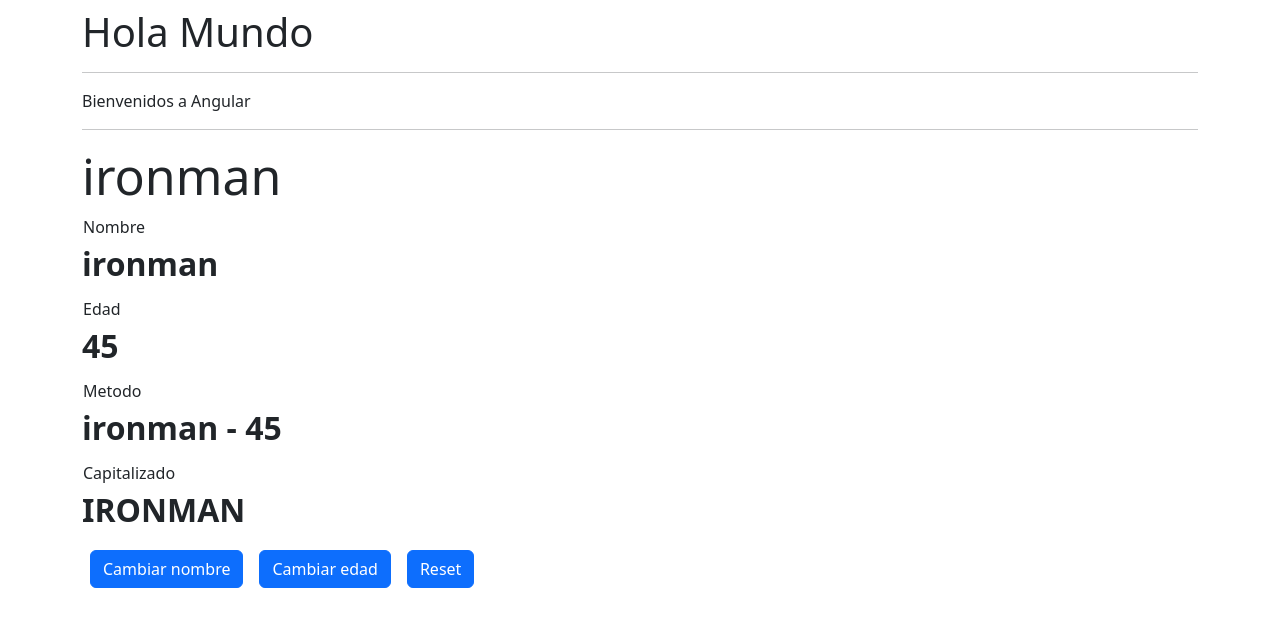
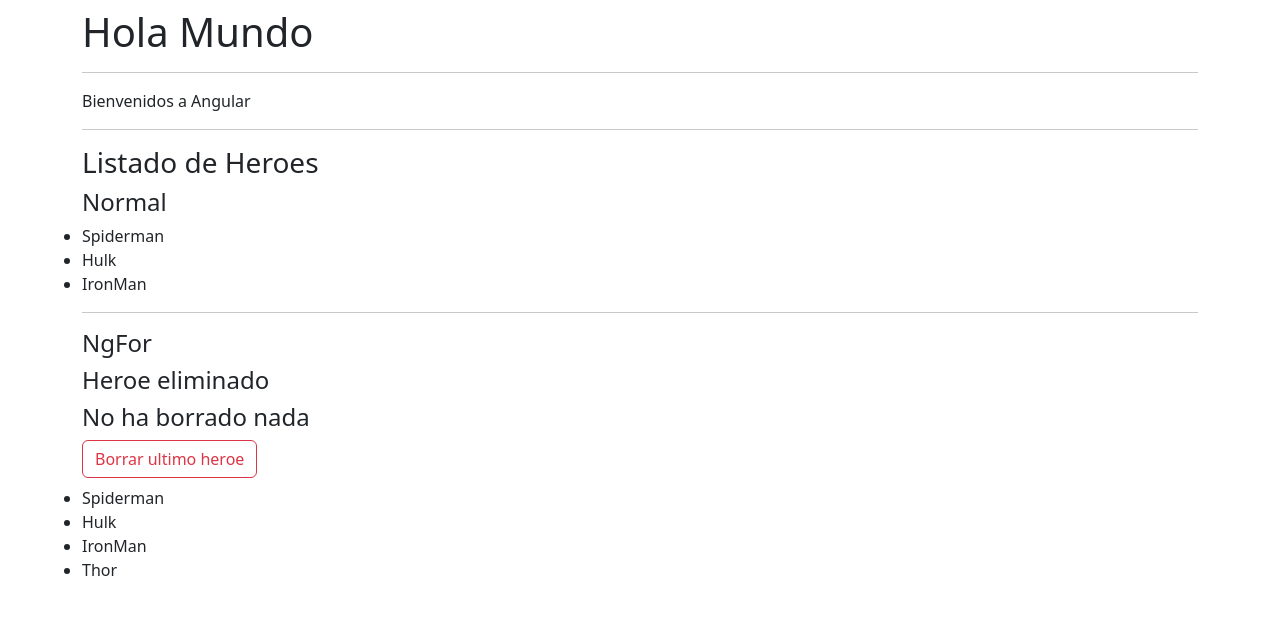
Before and after one commit to jonato96/angular-bases, an Angular app in the folder 02-first-ng-app/: page / in a window 1280 px wide. Shown: the top 626 px of the page. Built offline with nearby package versions, Linux system fonts and the light colour scheme.

Commit message:
learn-for-directive

```diff
--- a/02-first-ng-app/src/app/app.component.html
+++ b/02-first-ng-app/src/app/app.component.html
@@ -5,5 +5,5 @@
 </p>
 <hr>
 <!-- <app-counter></app-counter> -->
-<app-heroes-hero></app-heroes-hero>
-<!-- <app-heroes-list></app-heroes-list> -->
+<!-- <app-heroes-hero></app-heroes-hero> -->
+<app-heroes-list></app-heroes-list>
--- a/02-first-ng-app/src/app/heroes/list/list.component.html
+++ b/02-first-ng-app/src/app/heroes/list/list.component.html
@@ -1 +1,23 @@
-<p>list works!</p>
+<h3>Listado de Heroes</h3>
+
+<h4>Normal</h4>
+<ul class="mt-2 list-group">
+    <li class="list-group-utem">Spiderman</li>
+    <li class="list-group-utem">Hulk</li>
+    <li class="list-group-utem">IronMan</li>
+</ul>
+
+<hr>
+
+<h4>NgFor</h4>
+<h4>Heroe eliminado</h4>
+<h4>No ha borrado nada</h4>
+
+<button class="btn btn-outline-danger">
+    Borrar ultimo heroe
+</button>
+
+<ul class="mt-2 list-group">
+    <li *ngFor="let name of heroNames"
+    class="list-group-utem">{{name}}</li>
+</ul>
--- a/02-first-ng-app/src/app/heroes/list/list.component.ts
+++ b/02-first-ng-app/src/app/heroes/list/list.component.ts
@@ -7,4 +7,6 @@ import { Component } from '@angular/core';
 })
 export class ListComponent {
 
+  public heroNames: string [] = ['Spiderman', 'Hulk', 'IronMan', 'Thor'];
+
 }
```
